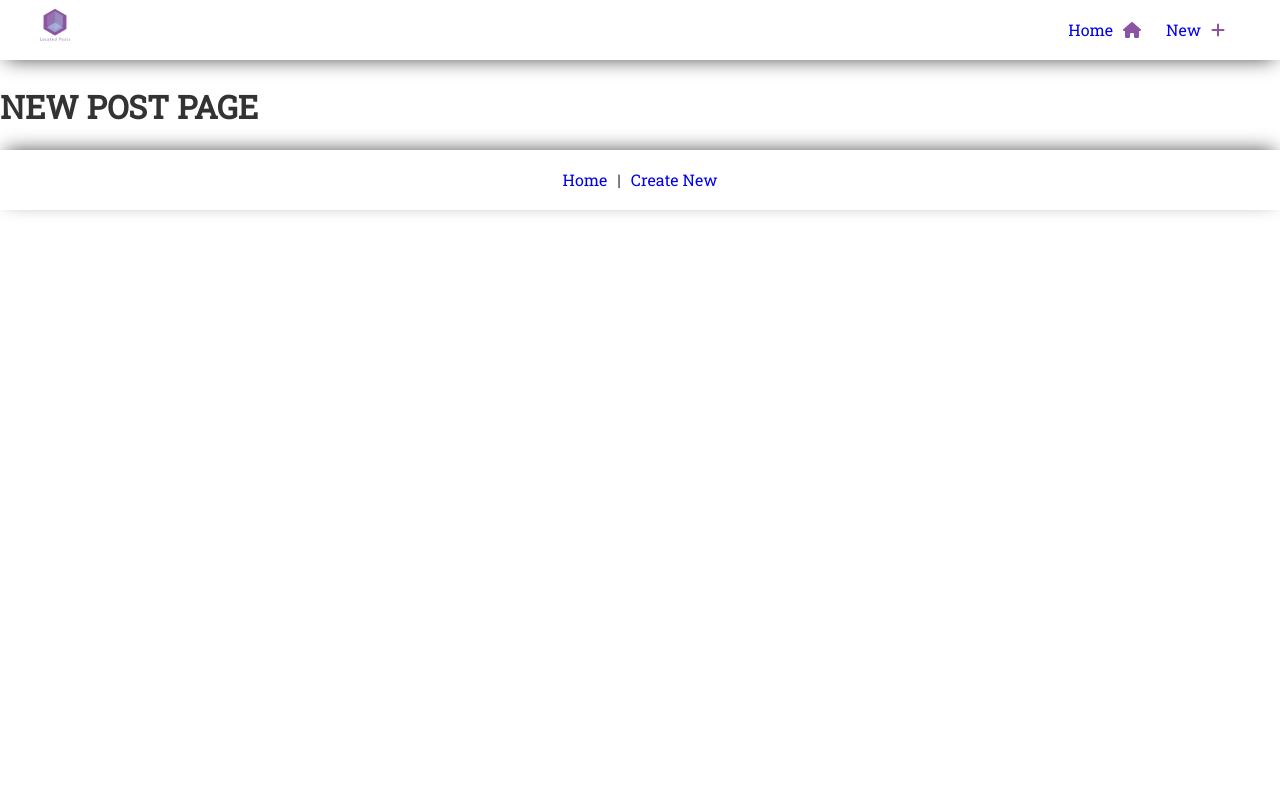
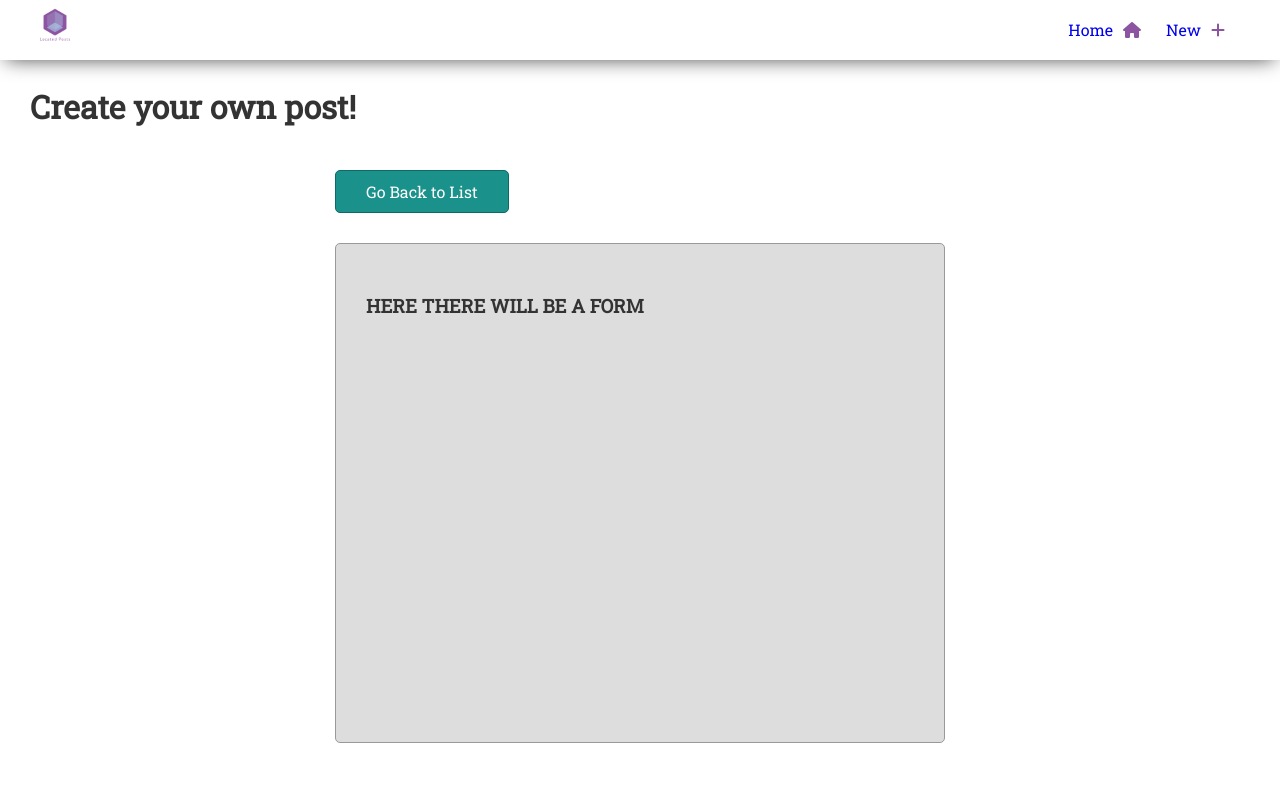
Before and after one commit to alexbo93/located-posts, a React (Create React App) app: page /post/new in a window 1280 px wide. Shown: the top 800 px of the page. Built offline with nearby package versions, Linux system fonts and the light colour scheme; no server answers.

Commit message:
new post page created

```diff
--- /dev/null
+++ b/src/pages/new-post/new-post.styled.tsx
@@ -0,0 +1,41 @@
+import styled from 'styled-components';
+
+export const NewPostContainer = styled.div`
+  width: 50%;
+  margin: 30px auto 50px;
+  border: 1px solid #999;
+  border-radius: 5px;
+  background-color: #ddd;
+  padding: 30px;
+  min-height: 500px;
+
+  @media (max-width: 768px) and (min-width: 601px) {
+    width: 80%;
+    padding: 15px;
+  }
+
+  @media (max-width: 600px) {
+    width: 95%;
+    padding: 15px;
+  }
+`;
+
+export const PostNotFound = styled.div`
+  text-align: center;
+  font-weight: bold;
+  margin-top: 70px;
+`;
+
+export const BackLinkContainer = styled.div`
+  width: 50%;
+  margin-bottom: 10px;
+  margin: 0 auto;
+
+  @media (max-width: 768px) and (min-width: 601px) {
+    width: 80%;
+  }
+
+  @media (max-width: 600px) {
+    width: 95%;
+  }
+`;
--- a/src/pages/new-post/new-post.tsx
+++ b/src/pages/new-post/new-post.tsx
@@ -1,9 +1,29 @@
 import React from 'react';
 
+import { MainContainer } from 'components/container';
+import { MainButtonLink } from 'components/button';
+import { BackLinkContainer, NewPostContainer } from './new-post.styled';
+import { useDispatch } from 'react-redux';
+import { addPost } from 'redux/posts';
+import { Post } from 'redux/types';
+
 const NewPost: React.FC<{}> = () => {
+  const dispatch = useDispatch();
+  const onPostCreate = (postData: Post) => {
+    dispatch(addPost(postData));
+  };
+
   return (
-    <h1>NEW POST PAGE</h1>
-  )
+    <MainContainer>
+      <h1>Create your own post!</h1>
+      <BackLinkContainer>
+        <MainButtonLink to='/'>Go Back to List</MainButtonLink>
+      </BackLinkContainer>
+      <NewPostContainer data-testid='new-post__form-container'>
+        <h3>HERE THERE WILL BE A FORM</h3>
+      </NewPostContainer>
+    </MainContainer>
+  );
 };
 
 export default NewPost;
```
